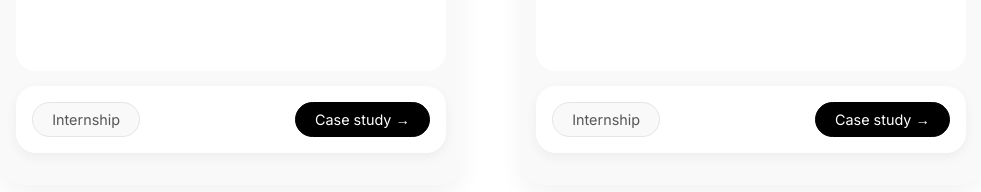
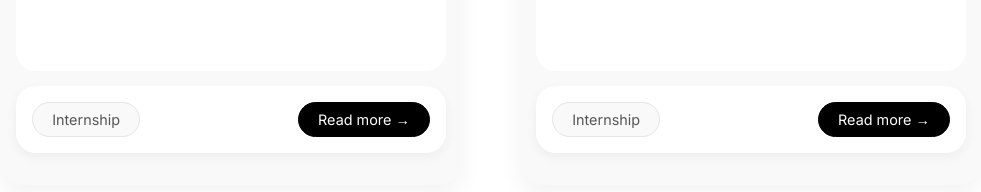
Before and after one commit to desjohnsen/portfolio, a React (Vite) app: page / in a window 1280 px wide. Shown: the part 1782-1974 px from the top of the page, without its empty margins (149-1130 px from the left). Built offline with nearby package versions, Linux system fonts and the light colour scheme.

Commit message:
refactor: update CTA text for internship projects

```diff
--- a/src/data/projects.js
+++ b/src/data/projects.js
@@ -35,6 +35,7 @@ export const projects = [
     legacyId: "7",
     image: SvenskaSpel,
     tags: ["Internship"],
+    buttonLabel: "Read more →",
     customClass: "white-background",
     category: "UX/UI",
   },
@@ -45,6 +46,7 @@ export const projects = [
     legacyId: "8",
     image: SundbybergsStad,
     tags: ["Internship"],
+    buttonLabel: "Read more →",
     customClass: "white-background",
     category: "UX/UI",
   },
```
